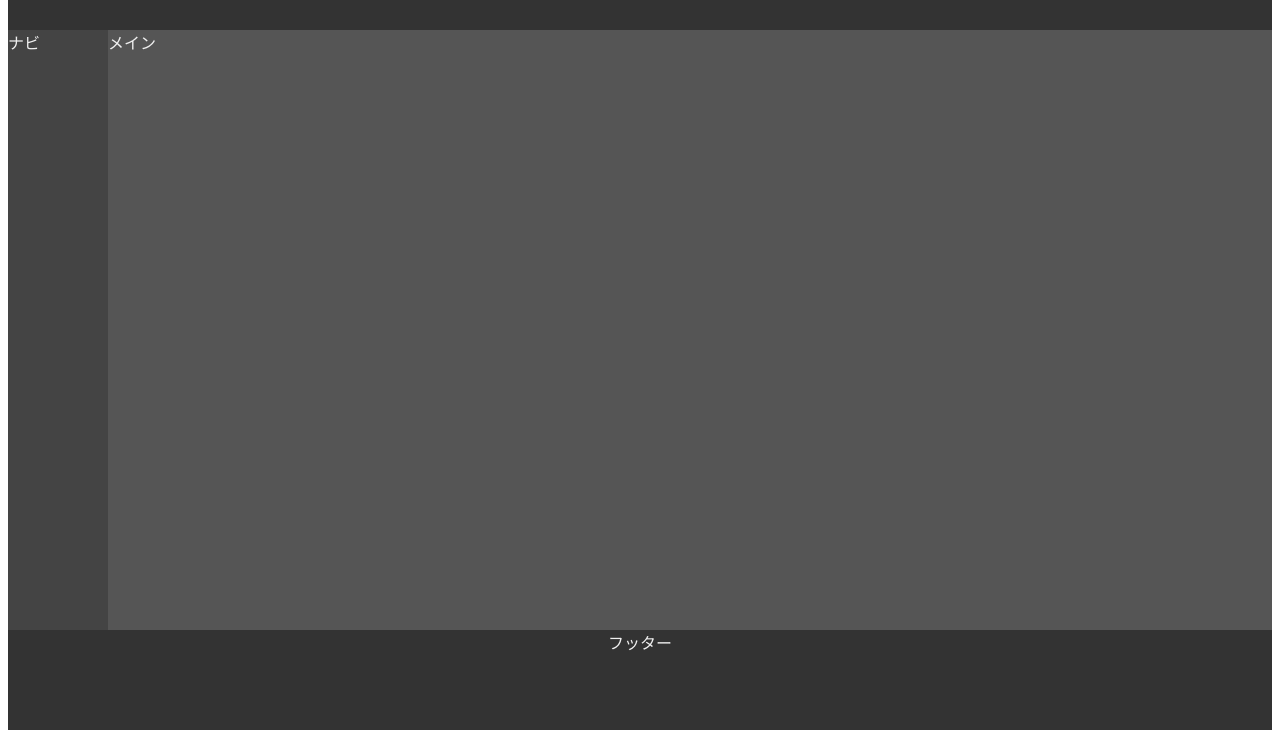
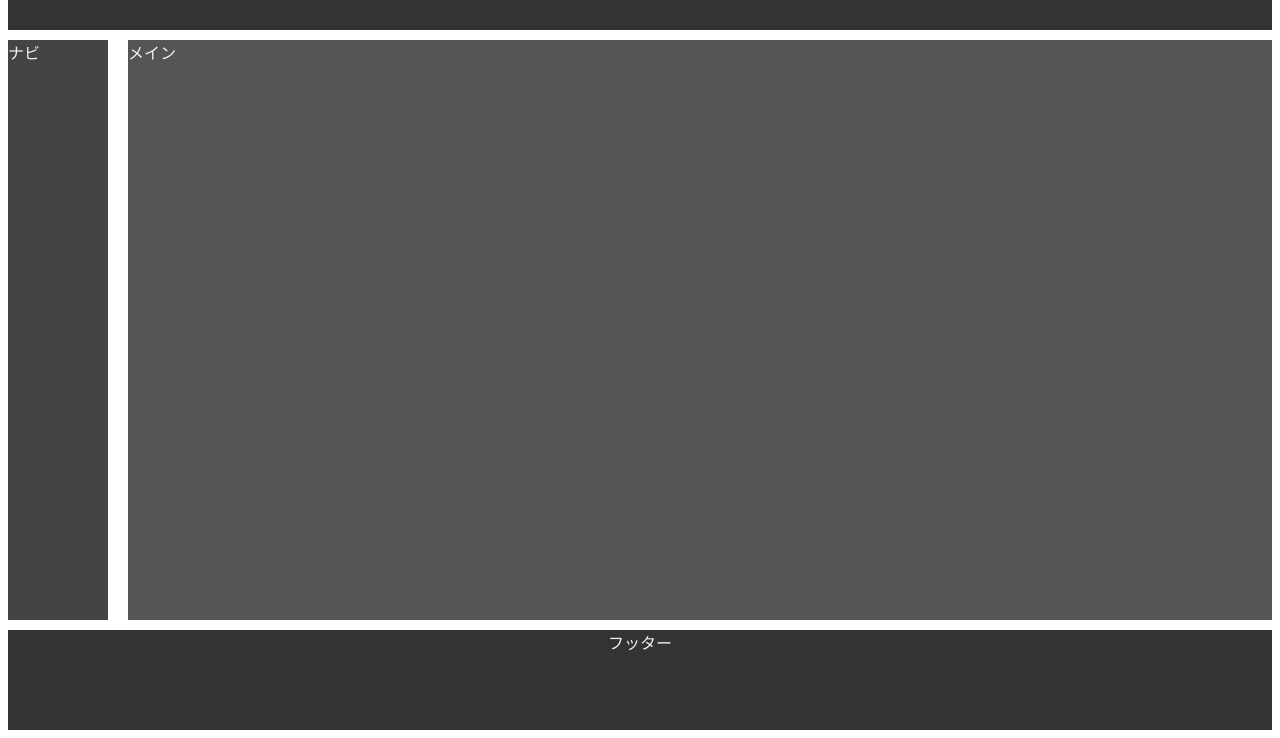
Before and after one commit to tetsutooo/__test__, a plain HTML site: page index.html in a window 1280 px wide. Shown: the part 78-816 px from the top of the page. Drawn offline with Linux system fonts and the light colour scheme.

Commit message:
Update styles.css

```diff
--- a/styles.css
+++ b/styles.css
@@ -7,6 +7,8 @@ body {
         "header header"
         "nav contents"
         "footer footer";
+    row-gap: 10px;
+    column-gap: 20px
 }
 header {
     grid-area: header;
```
